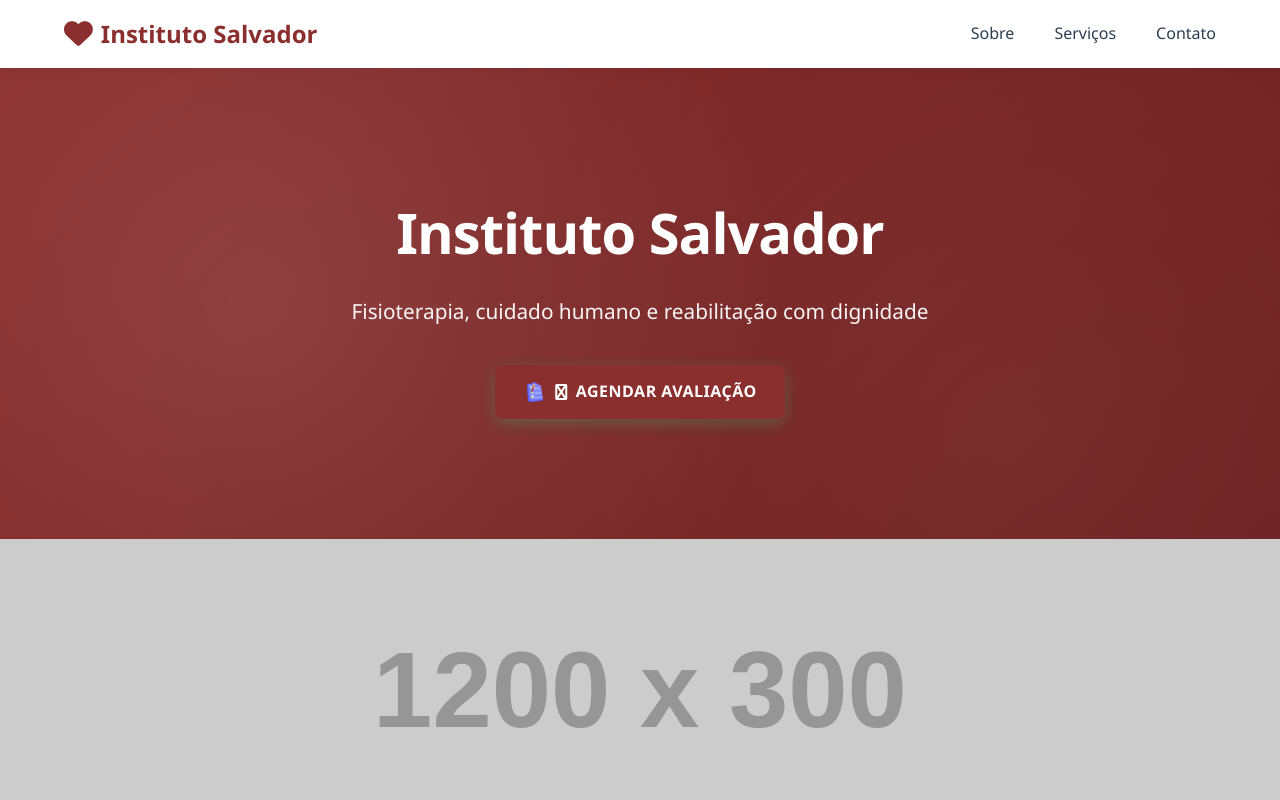
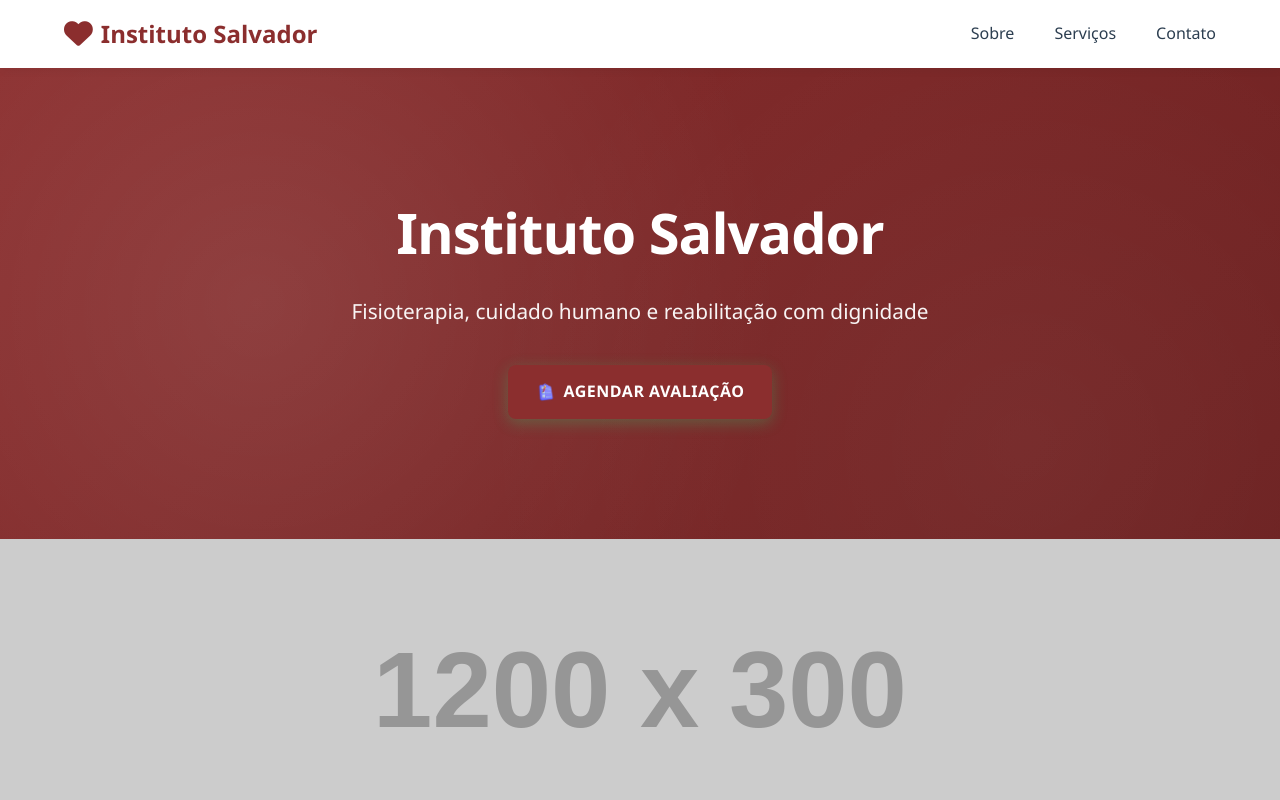
Before and after one commit to 7ggo7/teste-instituto-salvador, a plain HTML site: page index.html in a window 1280 px wide. Shown: the top 800 px of the page. Drawn offline with Linux system fonts and the light colour scheme; placeholder pictures from the web are drawn by us.

Commit message:
Atualiza site

```diff
--- a/index.html
+++ b/index.html
@@ -56,7 +56,7 @@
         <h1>Instituto Salvador</h1>
         <p class="tagline">Fisioterapia, cuidado humano e reabilitação com dignidade</p>
         <a href="https://wa.me/5511999999999" class="botao-primario" target="_blank">
-            <img src="agenda.webp" alt="Agendar" class="botao-icon"> <i class="fas fa-whatsapp"></i> Agendar Avaliação
+            <img src="agenda.webp" alt="Agendar" class="botao-icon"> Agendar Avaliação
         </a>
     </div>
 </header>
--- a/style.css
+++ b/style.css
@@ -380,10 +380,13 @@ body {
 }
 
 .botao-icon {
-    height: 24px;
-    width: 24px;
-    object-fit: contain;
-    display: block;
+    height: 20px !important;
+    width: 20px !important;
+    max-height: 20px !important;
+    max-width: 20px !important;
+    object-fit: contain !important;
+    display: block !important;
+    flex-shrink: 0;
 }
 
 .botao-primario {
```
